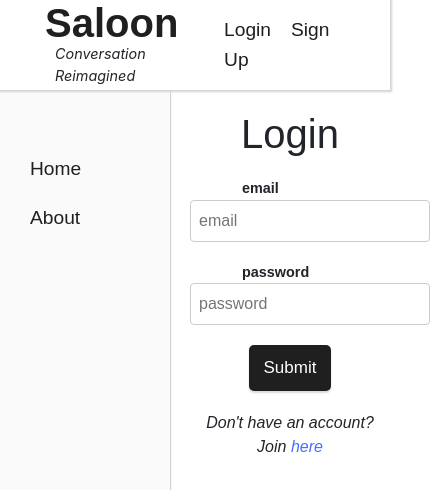
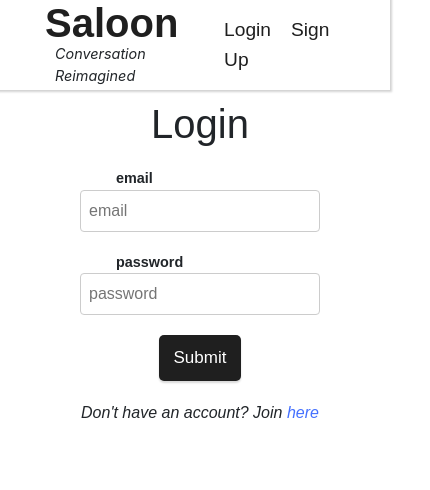
Before and after one commit to jackHedaya/saloon-client, a React (Create React App) app: page /login in a window 390 px wide. Shown: the top 490 px of the page, 430 px wide, since content can reach past the window. Built offline with nearby package versions, Linux system fonts and the light colour scheme.

Commit message:
Remove left sidebar on mobile

```diff
--- a/src/App.js
+++ b/src/App.js
@@ -44,7 +44,7 @@ function App() {
       <Persist
         data={{ token, isLoggedIn }}
         debounce={500}
-        onMount={data => {
+        onMount={(data) => {
           setIsLoggedIn(data.isLoggedIn)
           setToken(data.token)
         }}
@@ -53,7 +53,7 @@ function App() {
       <Router>
         <div>
           <Header />
-          <Navigation />
+          {window.innerWidth >= 500 && <Navigation />}
           <div className="content">
             <Switch>
               <Redirect exact from="/" to="/home" />
@@ -86,7 +86,7 @@ function SecuredRoute({ component: Component, authenticated, ...rest }) {
   return (
     <Route
       {...rest}
-      render={props =>
+      render={(props) =>
         authenticated === true ? (
           <Component {...props} {...rest} />
         ) : (
--- a/src/App.scss
+++ b/src/App.scss
@@ -1,4 +1,4 @@
-@import "./globals.sass";
+@import './globals.sass';
 
 $edge-padding: 20px;
 
@@ -9,3 +9,15 @@ $edge-padding: 20px;
   width: calc(100vw - #{$edge-padding} - #{$navigation-width});
   height: calc(100vh - #{$edge-padding} - #{$header-height});
 }
+
+@media (max-width: 499px) {
+  $edge-padding: 10px;
+
+  .content {
+    margin-left: calc(#{$edge-padding});
+    margin-top: calc(#{$header-height} + #{$edge-padding});
+
+    width: calc(100vw - #{$edge-padding});
+    height: calc(100vh - #{$edge-padding} - #{$header-height});
+  }
+}
```
